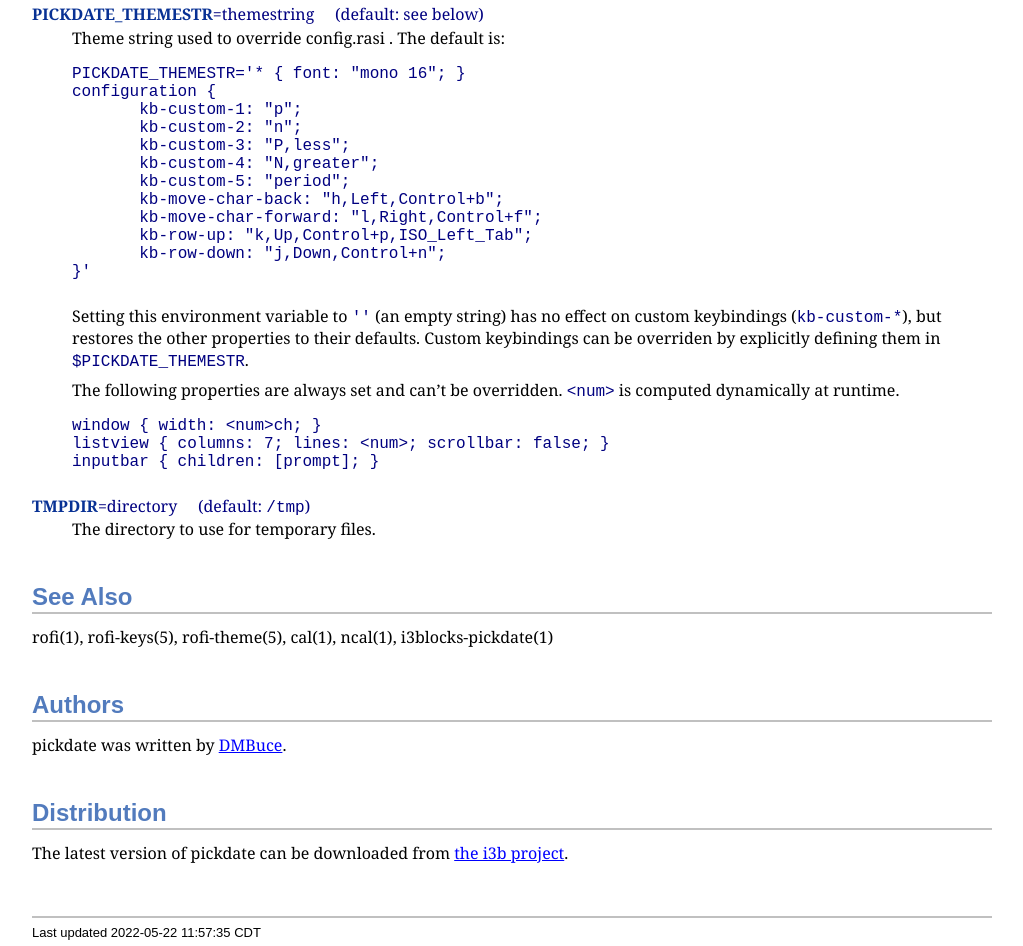
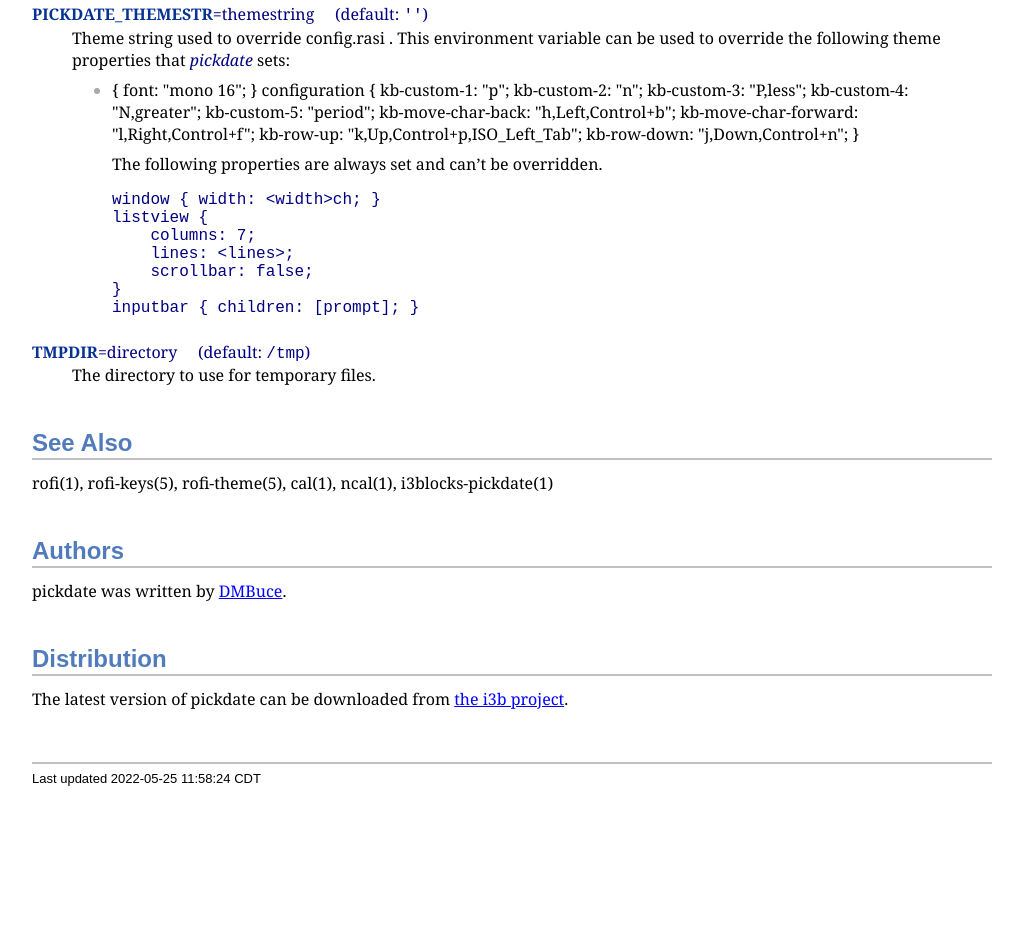
Before and after one commit to DMBuce/i3b, a plain HTML site: page doc/pickdate.1.html in a window 1280 px wide. Shown: the part 1570-2516 px from the top of the page, without its empty margins (32-1055 px from the left). After the commit the page ends 2362 px from the top, so only its background shows below. Drawn offline with Linux system fonts and the light colour scheme.

Commit message:
Change how $PICKDATE_THEMESTR is used
Instead of relying on the default to set keybindings, just set
default keybindings in such a way that $PICKDATE_THEMESTR can
override them. That way it's easier for other utilities to set
their own themestr without clobbering the keybinds.

```diff
--- a/doc/pickdate.1.html
+++ b/doc/pickdate.1.html
@@ -168,16 +168,18 @@
 </p>
 </dd>
 <dt class="hdlist1">
-<strong>PICKDATE_THEMESTR</strong>=themestring &#160; &#160; (default: see below)
+<strong>PICKDATE_THEMESTR</strong>=themestring &#160; &#160; (default: <code>''</code>)
 </dt>
 <dd>
 <p>
-        Theme string used to override config.rasi .
-        The default is:
+        Theme string used to override config.rasi .  This environment
+        variable can be used to override the following theme properties
+        that <em>pickdate</em> sets:
 </p>
-<div class="literalblock">
-<div class="content">
-<pre><code>PICKDATE_THEMESTR='* { font: "mono 16"; }
+<div class="ulist"><ul>
+<li>
+<p>
+{ font: "mono 16"; }
  configuration {
      kb-custom-1: "p";
      kb-custom-2: "n";
@@ -188,20 +190,21 @@
      kb-move-char-forward: "l,Right,Control+f";
      kb-row-up: "k,Up,Control+p,ISO_Left_Tab";
      kb-row-down: "j,Down,Control+n";
-}'</code></pre>
-</div></div>
-<div class="paragraph"><p>Setting this environment variable to <code>''</code> (an empty string) has no effect on
-custom keybindings (<code>kb-custom-*</code>), but restores the other properties to their
-defaults. Custom keybindings can be overriden by explicitly defining them in
-<code>$PICKDATE_THEMESTR</code>.</p></div>
-<div class="paragraph"><p>The following properties are always set and can&#8217;t be overridden. <code>&lt;num&gt;</code> is
-computed dynamically at runtime.</p></div>
+ }
+</p>
+<div class="paragraph"><p>The following properties are always set and can&#8217;t be overridden.</p></div>
 <div class="literalblock">
 <div class="content">
-<pre><code>window { width: &lt;num&gt;ch; }
-listview { columns: 7; lines: &lt;num&gt;; scrollbar: false; }
+<pre><code>window { width: &lt;width&gt;ch; }
+listview {
+    columns: 7;
+    lines: &lt;lines&gt;;
+    scrollbar: false;
+}
 inputbar { children: [prompt]; }</code></pre>
 </div></div>
+</li>
+</ul></div>
 </dd>
 <dt class="hdlist1">
 <strong>TMPDIR</strong>=directory &#160; &#160; (default: <code>/tmp</code>)
@@ -239,7 +242,7 @@
 <div id="footer">
 <div id="footer-text">
 Last updated
- 2022-05-22 11:57:35 CDT
+ 2022-05-25 11:58:24 CDT
 </div>
 </div>
 </body>
```
Also changed, not shown: doc/pickdate.1.txt, 2 other files. Lines whose indentation alone changed are shown as unchanged.
